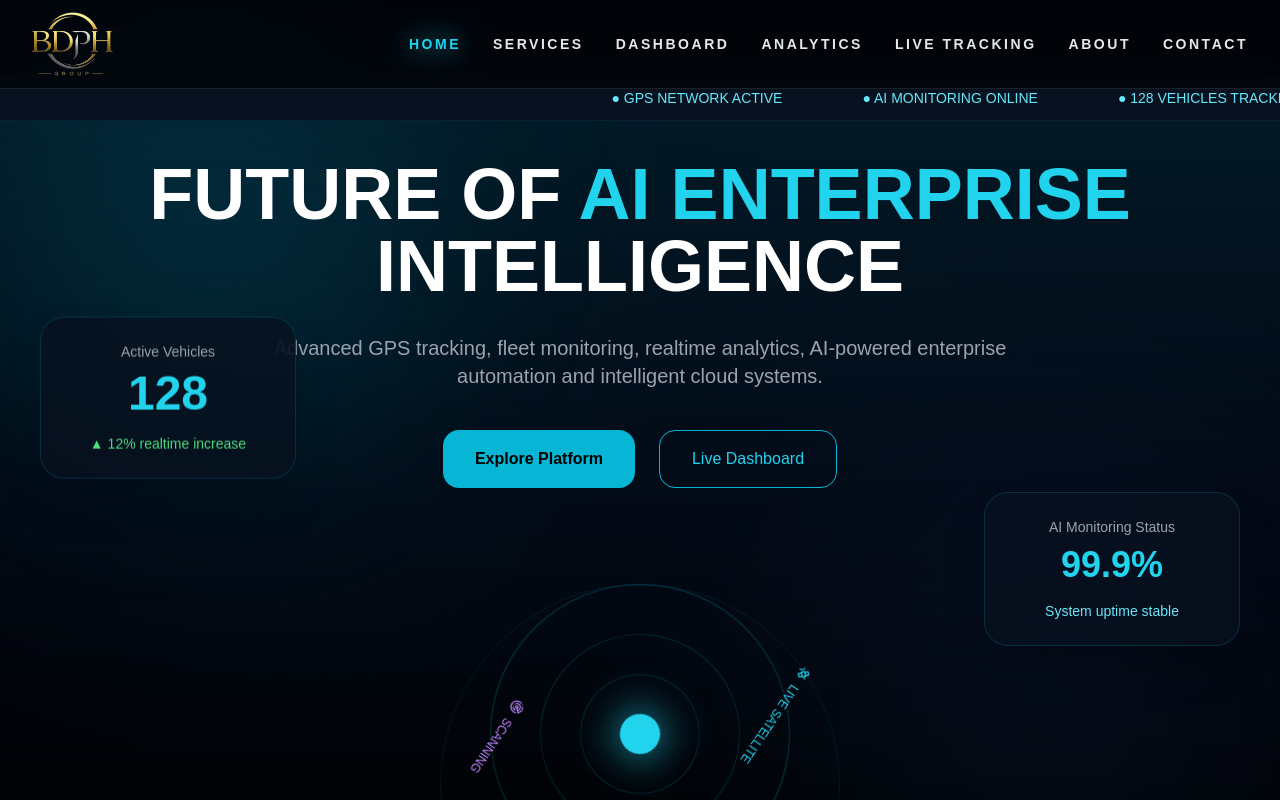
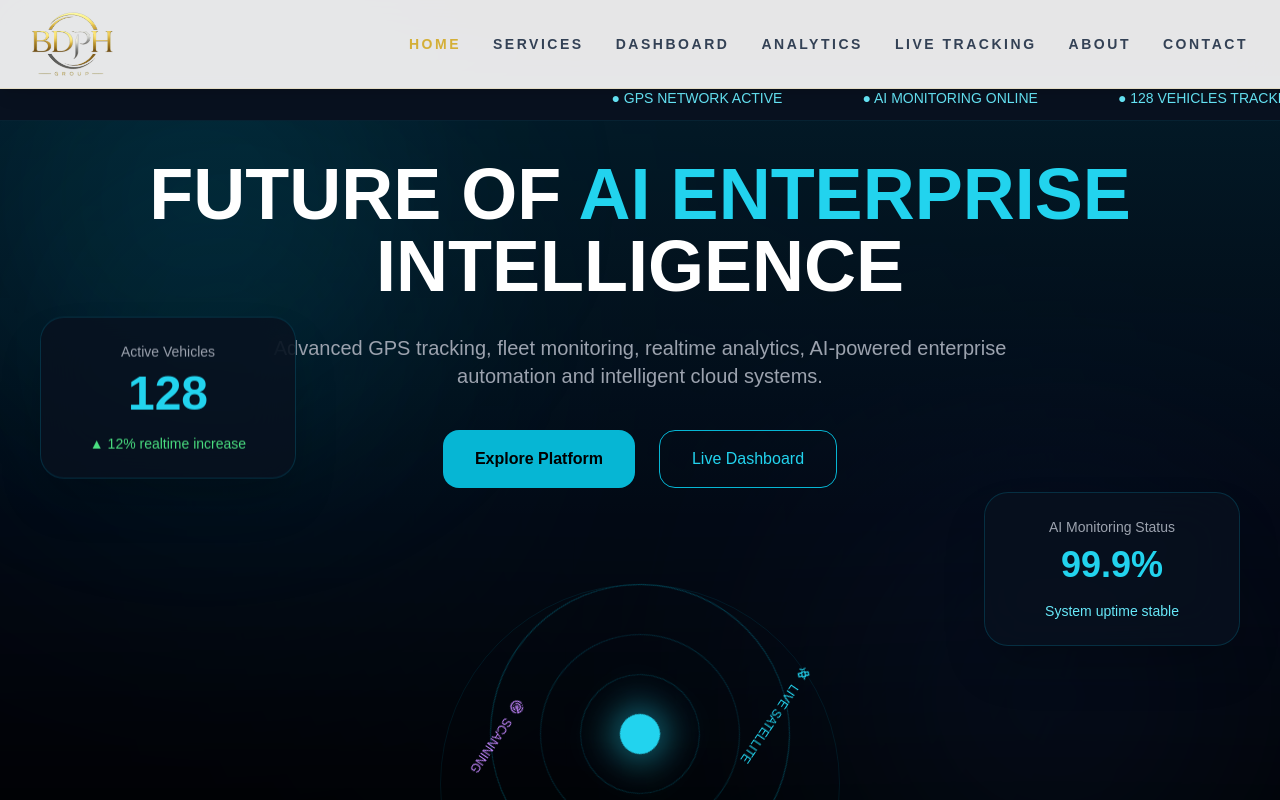
Before and after one commit to pritam1991verma/bdph-fleet-intelligence, a React (Vite) app: page / in a window 1280 px wide. Shown: the top 800 px of the page. Built offline with nearby package versions, Linux system fonts and the light colour scheme.

Commit message:
Update Navbar.tsx

```diff
--- a/src/components/Navbar.tsx
+++ b/src/components/Navbar.tsx
@@ -53,8 +53,8 @@ function Navbar() {
       className={`transition duration-300 uppercase text-sm tracking-[0.18em] font-semibold
       ${
         active === id
-          ? "text-cyan-400 drop-shadow-[0_0_12px_rgba(34,211,238,0.9)]"
-          : "text-gray-200 hover:text-cyan-400"
+          ? "text-[#D4AF37] font-bold"
+          : "text-slate-700 hover:text-[#0F4C81]"
       }`}
     >
       {label}
@@ -64,7 +64,7 @@ function Navbar() {
 
   return (
 
-    <nav className="fixed top-0 left-0 w-full bg-black/50 backdrop-blur-md border-b border-white/10 z-50">
+    <nav className="fixed top-0 left-0 w-full bg-white/90 backdrop-blur-xl border-b border-[#D4AF37]/20 shadow-lg z-50">
 
       <div className="max-w-7xl mx-auto flex justify-between items-center px-8 py-3">
 
```
